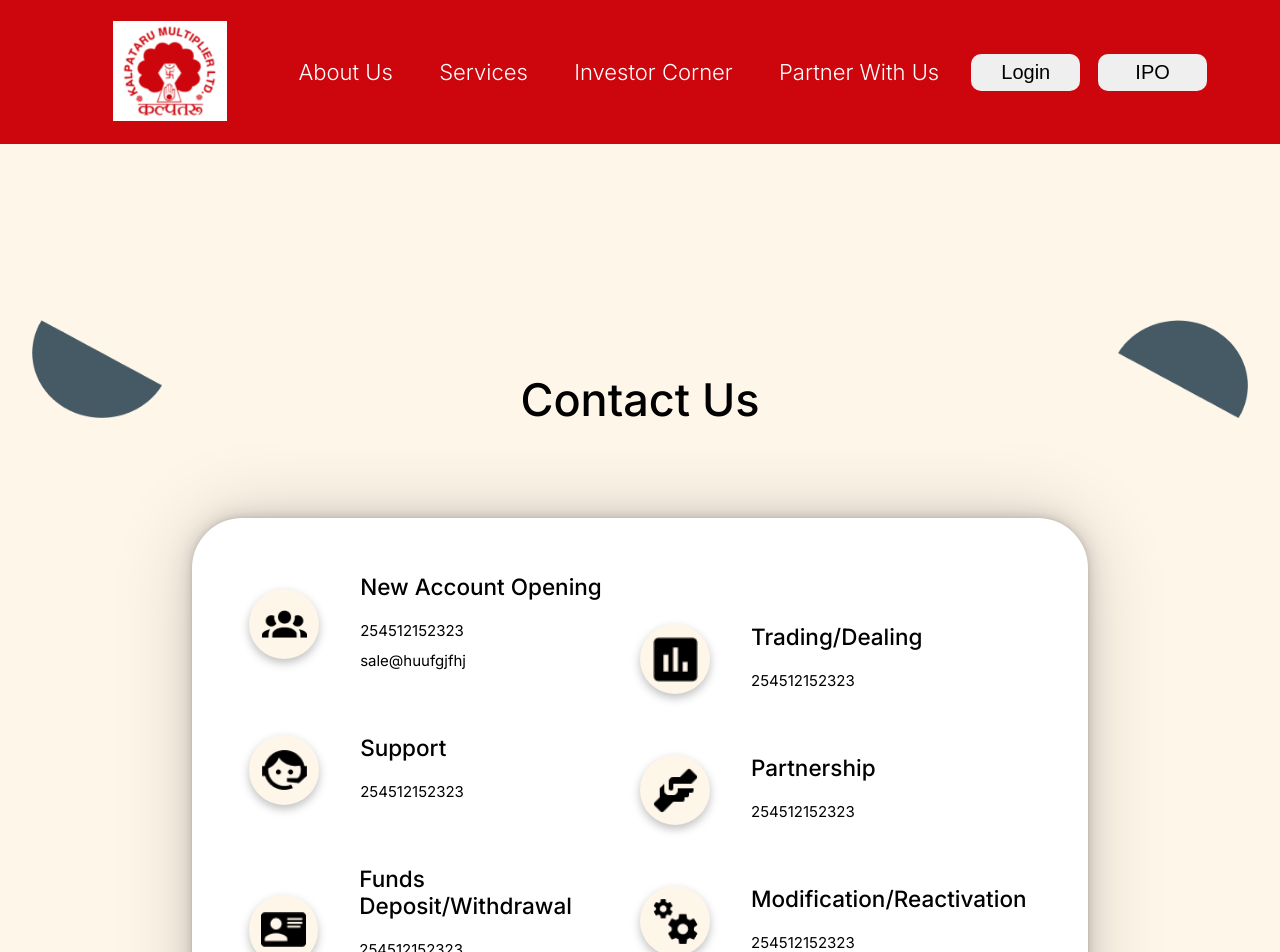
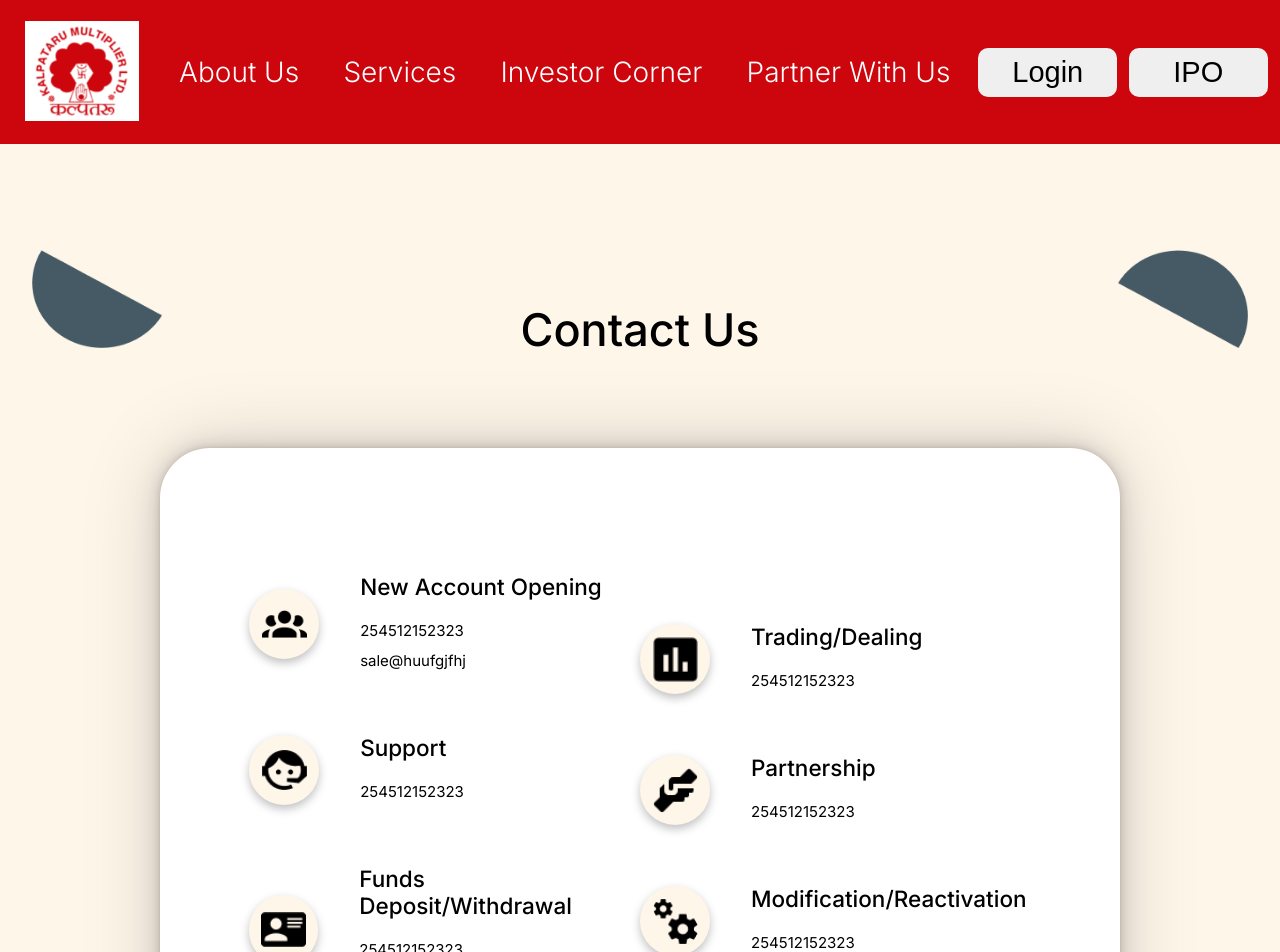
Before and after one commit to abhishek-goswamii/tj-klp, a React (Create React App) app: page /contactus in a window 1280 px wide. Shown: the top 952 px of the page. Built offline with nearby package versions, Linux system fonts and the light colour scheme; a web font is replaced by a local one.

Commit message:
responsiveness

```diff
--- a/src/components/contactUs/contactUs.css
+++ b/src/components/contactUs/contactUs.css
@@ -195,3 +195,47 @@
     align-items: center;
   }
 }
+
+@media only screen and (min-device-width : 770px) and (max-device-width : 1220px) {
+
+  .contact-us-card {
+    height: 84rem;
+    width: 75%;
+  }
+
+
+
+
+}
+
+@media only screen and (min-device-width : 120px) and (max-device-width : 770px) {
+
+  .contact-us-block {
+    height: 147rem;
+  }
+  .contact-us-card {
+    height: 90rem;
+    width: 90%;
+  }
+  .header-block > h1 {
+    font-size: 10rem;
+  }
+  .contact-us-card_child {
+    display: flex;
+    width: 85%;
+  }
+  .image-container > img {
+    width: 7.6rem;
+  }
+  .small-card-div > h2 {
+    font-size: 3.45rem;
+  }
+  .small-card-div > div > h4 {
+    font-weight: 300;
+    font-size: 2.3rem;
+    line-height: 3rem;
+  }
+
+
+
+}
--- a/src/components/header/header.css
+++ b/src/components/header/header.css
@@ -68,3 +68,30 @@
     font-weight: 200;
     width: 10.9rem;
 }
+
+@media only screen and (min-device-width : 770px) and (max-device-width : 1220px) {
+
+    .navbar_child_div {
+        width: 99%;
+    }
+    .navbar_image {
+        width: 12%;
+        text-align: center;
+    }
+    .navbar_elements > ul > li {
+        font-size: 2.8rem;
+    }
+    .login_ipo_btn > button {
+        font-size: 2.9rem;
+        height: 4.9rem;
+        width: 13.9rem;
+    }
+
+    .welcome_kalpataru {
+        margin-top: -6rem;
+    }
+    .testimonials_content_child_all_cards_crd_txt > div > h2 {
+        font-size: 2.1rem;
+    }
+
+}
--- a/src/components/homepage/homepage.css
+++ b/src/components/homepage/homepage.css
@@ -1,14 +1,9 @@
-
-
 .get_started{
     width: 90vw;
     display: flex;
     align-items: center;
     margin: auto;
 }
-
-
-
 
 .get-started-btn{
     display: flex;
@@ -94,6 +89,7 @@
 }
 .welcome_kalpataru_des > div > h2{
     margin-bottom: 2.4rem;
+    font-weight: 500;
 }
 
 .welcome_kalpataru_des{
@@ -659,7 +655,7 @@
 .faq_card_heading > h4{
     padding-top: 2rem;
     text-align: center;
-    font-weight: 400;
+    font-weight: 500;
     width: 90%;
     font-size: 1.8rem;
 }
@@ -919,6 +915,7 @@
     }
     .drop_your_details_heading > h1 {
         font-size: 10rem;
+        font-weight: 500;
         text-align: center;
     }
     .drop_your_details {
@@ -1103,11 +1100,23 @@
         font-weight: 500;
     }
 
-@media only screen and (min-device-width : 770px) and (max-device-width : 1220px) {
+   @media only screen and (min-device-width : 770px) and (max-device-width : 1220px) {
 
+    .testimonials_content_child {
+        width: 100%;
+    }
+    .testimonials_content_child_all_cards_crd_txt > div > h2 {
+        font-size: 2.3rem;
+    }
+    .testimonials_content_child_all_cards_crd {
+        width: 22rem;
+        height: 27rem;
+    }
+    .testimonials_content_child_all_cards_crd_txt > div > p {
+        font-size: 1rem;
+    }
 
-
-}
+   }
 
 
     /* media  */
```
